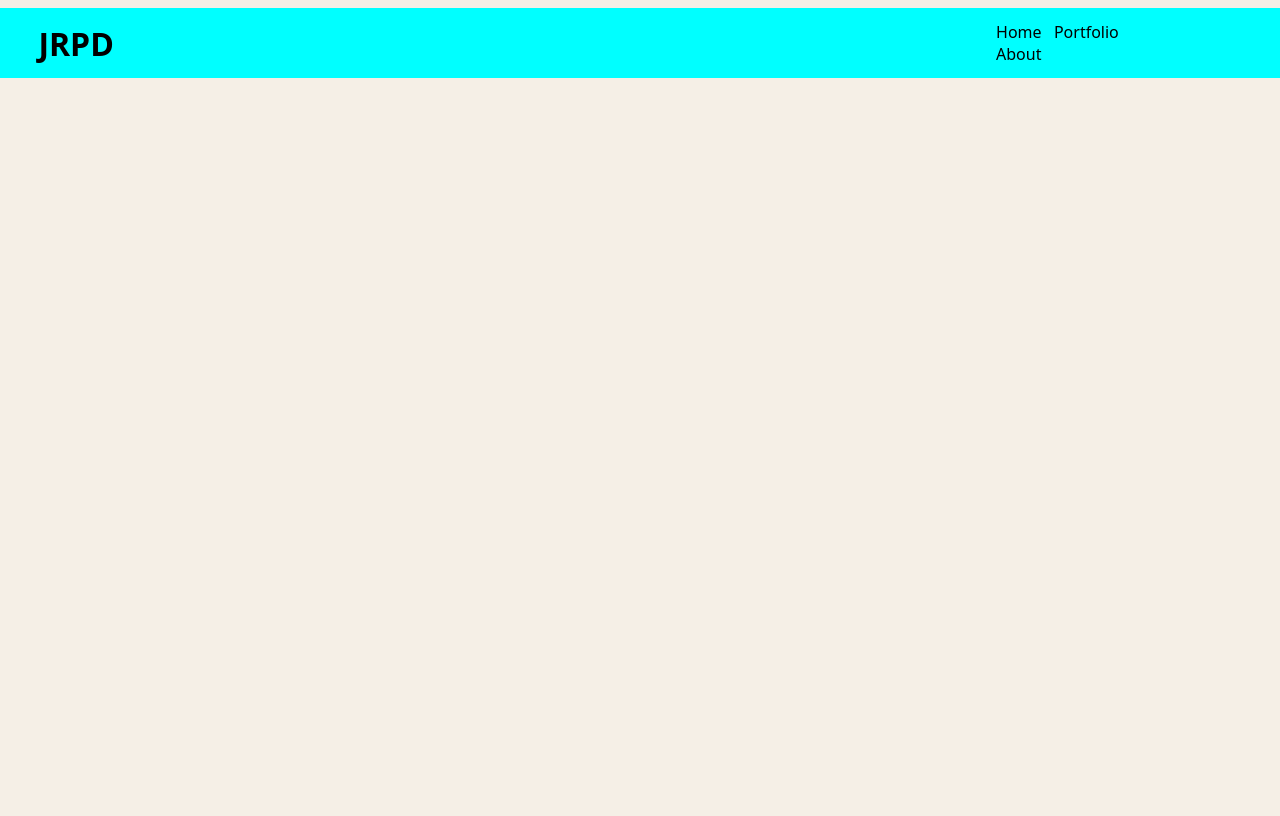
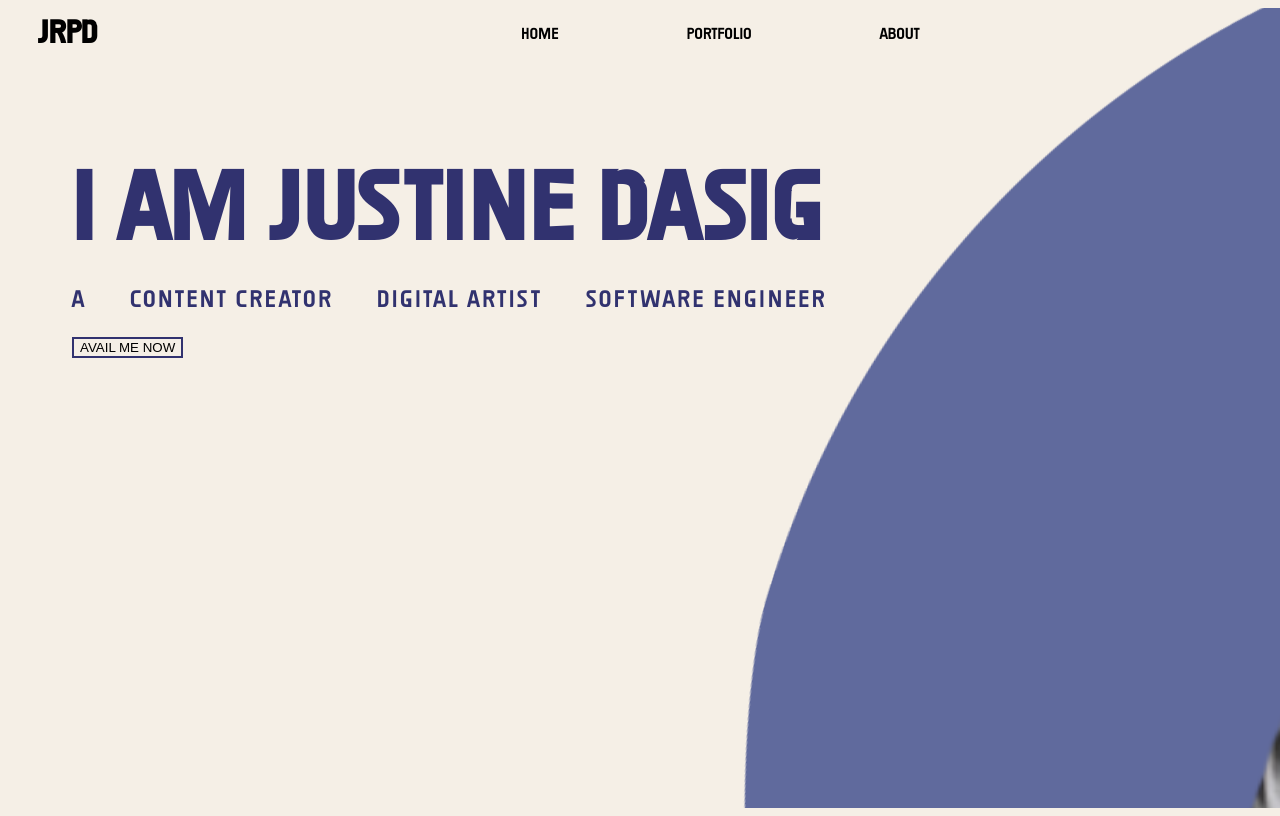
Before and after one commit to justinedasig/Dasig-Portfolio-Website, a plain HTML site: page index.html in a window 1280 px wide. Drawn offline with Linux system fonts and the light colour scheme.

Commit message:
Add files via upload

```diff
--- a/index.html
+++ b/index.html
@@ -5,7 +5,6 @@
     <meta name="viewport" content="width=device-width, initial-scale=1.0">
     <title>Document</title>
     <link rel="stylesheet" href="style.css">
-    <meta name="viewport" content="width=device-width, initial-scale=1.0">
 </head>
 <body>
 
@@ -13,11 +12,25 @@
     <div class="navBar">
             <h1 class="insideNavBar">JRPD</h1>
             <ul class="insideNavBar">
-                <li>Home</li>
-                <li>Portfolio</li>
-                <li>About</li>
+                <li class="navBarList"><a href="#">Home</a></li>
+                <li class="navBarList"><a href="portfolio.html">Portfolio</a></li>
+                <li class="navBarList"><a href="about.html">About</a></li>
             </ul>
     </div>
 
+    <!---------------------HERO IMAGE SECTION-->
+    <section class="heroImage">
+        <div class="heroContent">
+        <h1 class="heroContentH1">I AM JUSTINE DASIG</h1>
+        <ul class="heroContentUl">
+            <li class="heroContentLi">A</li>
+            <li class="heroContentLi">CONTENT CREATOR</li>
+            <li class="heroContentLi">DIGITAL ARTIST</li>
+            <li class="heroContentLi">SOFTWARE ENGINEER</li>
+        </ul>
+        <button class="heroBtn">Avail Me Now</button>
+        </div>
+    </section>
+
 </body>
 </html>
--- a/style.css
+++ b/style.css
@@ -1,36 +1,115 @@
+@font-face {
+    font-family: "MyImpact";
+    src: url("fonts/Impact.ttf") format("truetype");
+    font-weight: normal;
+    font-style: normal;
+}
+
 body {
     height: 100vh;
-    width: 100vw;
+    width: 100%;
+    max-width: 1920px;
     background-color: #f5efe6;
 }
 
 .navBar {
     width: 100vw;
     height: 70px;
-    background-color: aqua;
-    position: fixed;
+    position: absolute;
+    z-index: 2;
     right: 0;
     left: 0;
+    top: 0;
     display: flex;
     align-items: center;
-    font-family: system-ui, -apple-system, BlinkMacSystemFont, 'Segoe UI', Roboto, Oxygen, Ubuntu, Cantarell, 'Open Sans', 'Helvetica Neue', sans-serif;
+    font-family: MyImpact;
 }
 
 .insideNavBar {
-    display: inline-block;
+    display: inline-flex;
+    margin-right: 10%;
+    font-family: "MyImpact";
 }
 
-h1 {
+h1.insideNavBar {
     margin-left: 3%;
 }
 
-
-ul {
-    position: fixed;
-    right: 10%;
+a {
+    color: inherit;
+    text-decoration: none;
 }
 
-li {
+a:hover {
+    color: blue;
+    text-decoration: underline;
+}
+
+
+ul.insideNavBar {
+    position: relative;
+    margin-left: 10%;
+}
+
+.navBarList {
     display: inline-flex;
-    margin-left: 5%;
+    margin-left: 10vw;
 }
+
+.heroImage {
+    height: 100vh;
+    width: 100%;
+    max-width: 1920px;
+    background-image: url(Hero-Image.png);
+    background-repeat: no-repeat;
+    margin-top: 0;
+    position: absolute;
+    z-index: 1;
+    font-family: "MyImpact";
+}
+
+.heroContent {
+    max-width: 800px;
+    width: 100%;
+    max-height: 300px;
+    height: 100%;
+    margin: 0;
+    top: 20%;
+    left: 5%;
+    position: relative;
+    align-items: center;
+    justify-content: center;
+}
+
+.heroContentH1 {
+    display: flex;
+    align-items: left;
+    justify-content: left;
+    margin: 0;
+    font-size: 6em;
+    letter-spacing: 2px;
+    color: #31326f;
+}
+
+.heroContentUl {
+    padding: 0;
+    margin: 3vh 0 3vh 0;
+}
+
+.heroContentLi {
+    display: inline-flex;
+    align-items: center;
+    justify-content: left;
+    margin-right: 5%;
+    padding: 0;
+    font-size: x-large;
+    letter-spacing: 2.5px;
+    color: #31326f;
+}
+
+.heroBtn {
+    border: #31326f 1px solid;
+    background-color: transparent;
+    border-width: 0.2vw;
+    text-transform: uppercase;
+}
```
Also changed, not shown: about.html (added, +11 -0 lines), portfolio.html (added, +11 -0 lines), Hero-Image.png (added), fonts/Impact.ttf (added).
